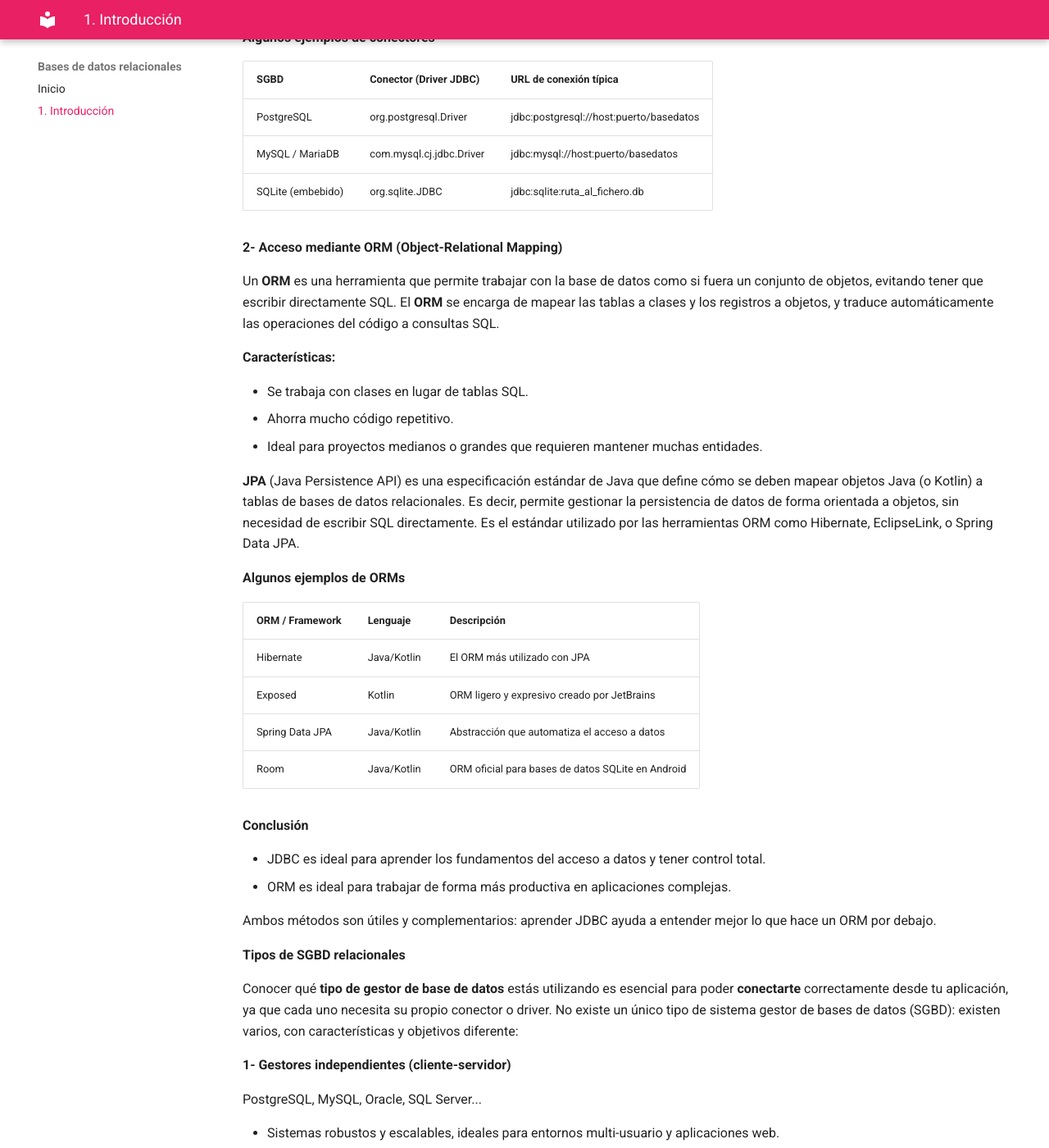
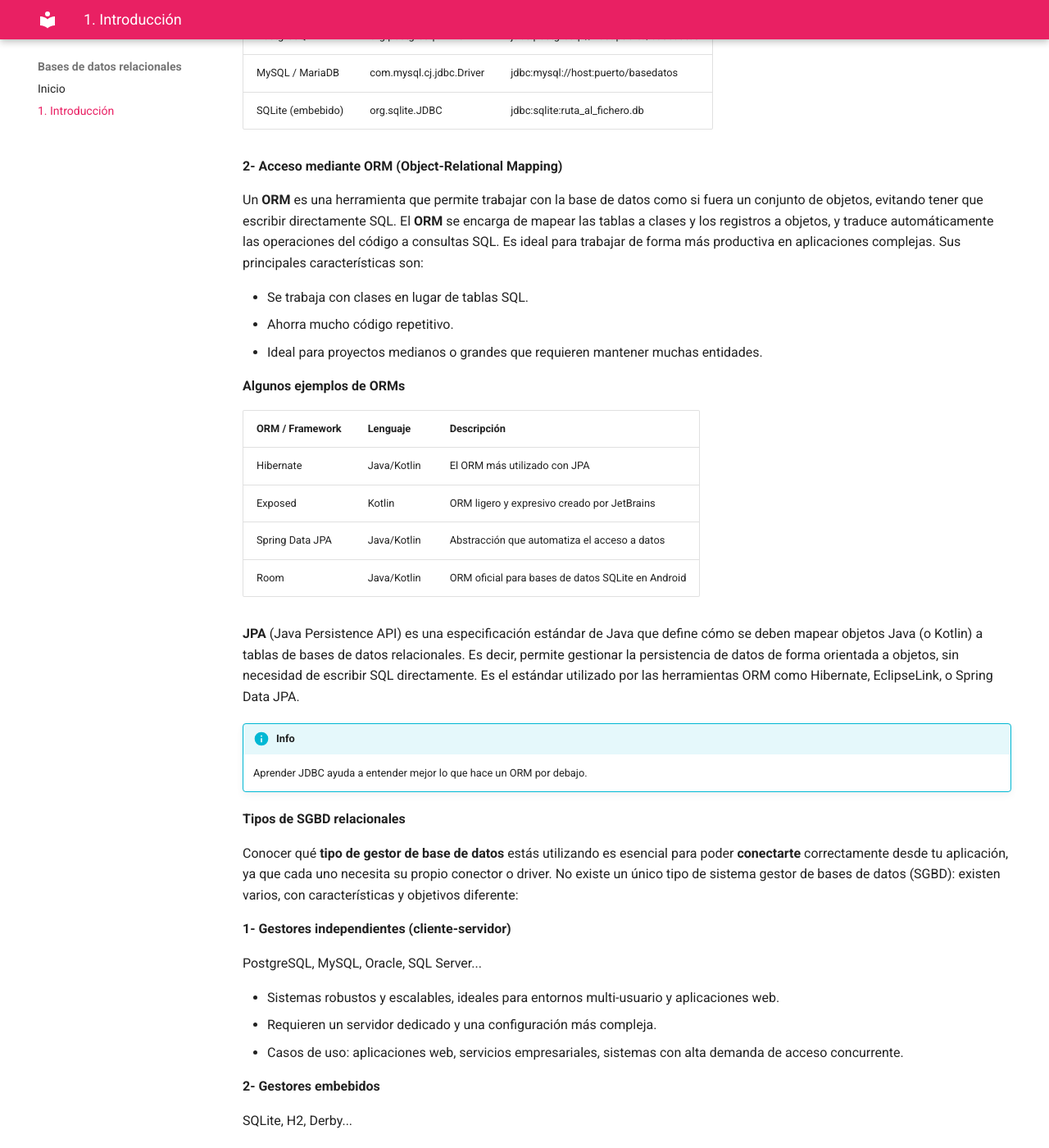
Before and after one commit to bpaterna/AD_BD_REL, an MkDocs documentation site: the page built from docs/introduccion.md, in a window 1280 px wide and 1400 px high, scrolled down 1714 px. Shown: the whole window at 82% size. Built offline with MkDocs 1.6.1 and Material for MkDocs 9.7.7, drawn with Linux system fonts in a browser that asks for light colours; some of the changed lines change nothing that is shown; some of the changed text lies outside the part shown.

Commit message:
Update introduccion.md

```diff
--- a/docs/introduccion.md
+++ b/docs/introduccion.md
@@ -15,13 +15,7 @@
 
 La **Clave primaria (Primary Key)** es una columna (o conjunto de columnas) que **identifica de forma única** cada fila de una tabla. En el ejemplo: `id_cliente` es clave primaria en la tabla `clientes`.
 
-
-**Clave foránea (Foreign Key)**
-
-Es una columna que **hace referencia a una clave primaria de otra tabla** para establecer una relación. Por ejemplo, en otra tabla llamada `facturas`, el campo `id_cliente` puede ser clave foránea que apunta al campo id_clientes de la tabla `clientes`.
-
-
-**Lenguaje SQL**
+La **Clave foránea (Foreign Key)** es una columna que **hace referencia a una clave primaria de otra tabla** para establecer una relación. Por ejemplo, en otra tabla llamada `facturas`, el campo `id_cliente` puede ser clave foránea que apunta al campo id_clientes de la tabla `clientes`.
 
 El lenguaje **SQL (Structured Query Language)** se utiliza para gestionar bases de datos relacionales.
 
@@ -46,9 +40,7 @@
 
 **1-. Acceso mediante conectores (JDBC - Java Database Connectivity)**
 
-**JDBC** es una API estándar de Java (y compatible con Kotlin) que permite conectarse a una base de datos, enviar instrucciones SQL y procesar los resultados manualmente. Es el método de más bajo nivel, pero ofrece un control total sobre lo que ocurre en la base de datos.
-
-**Características:**
+**JDBC** es una API estándar de Java (y compatible con Kotlin) que permite conectarse a una base de datos, enviar instrucciones SQL y procesar los resultados manualmente. Es el método de más bajo nivel, pero ofrece un control total sobre lo que ocurre en la base de datos. Es ideal para aprender los fundamentos del acceso a datos y tener control total. Sus principales características son:
 
  - El programador escribe directamente las consultas SQL.
  - Requiere gestionar manualmente conexiones, sentencias y resultados.
@@ -64,17 +56,11 @@
 
 **2- Acceso mediante ORM (Object-Relational Mapping)**
 
-Un **ORM** es una herramienta que permite trabajar con la base de datos como si fuera un conjunto de objetos, evitando tener que escribir directamente SQL. El **ORM** se encarga de mapear las tablas a clases y los registros a objetos, y traduce automáticamente las operaciones del código a consultas SQL.
-
-**Características:**
+Un **ORM** es una herramienta que permite trabajar con la base de datos como si fuera un conjunto de objetos, evitando tener que escribir directamente SQL. El **ORM** se encarga de mapear las tablas a clases y los registros a objetos, y traduce automáticamente las operaciones del código a consultas SQL. Es ideal para trabajar de forma más productiva en aplicaciones complejas. Sus principales características son:
 
  - Se trabaja con clases en lugar de tablas SQL.
  - Ahorra mucho código repetitivo.
  - Ideal para proyectos medianos o grandes que requieren mantener muchas entidades.
-
-
-**JPA** (Java Persistence API) es una especificación estándar de Java que define cómo se deben mapear objetos Java (o Kotlin) a tablas de bases de datos relacionales. Es decir, permite gestionar la persistencia de datos de forma orientada a objetos, sin necesidad de escribir SQL directamente. Es el estándar utilizado por las herramientas ORM como Hibernate, EclipseLink, o Spring Data JPA.
-
 
 **Algunos ejemplos de ORMs**
 
@@ -85,13 +71,10 @@
 Spring Data JPA|	Java/Kotlin|	Abstracción que automatiza el acceso a datos
 Room|	Java/Kotlin|	ORM oficial para bases de datos SQLite en Android
 
+**JPA** (Java Persistence API) es una especificación estándar de Java que define cómo se deben mapear objetos Java (o Kotlin) a tablas de bases de datos relacionales. Es decir, permite gestionar la persistencia de datos de forma orientada a objetos, sin necesidad de escribir SQL directamente. Es el estándar utilizado por las herramientas ORM como Hibernate, EclipseLink, o Spring Data JPA.
 
-**Conclusión**
-
-- JDBC es ideal para aprender los fundamentos del acceso a datos y tener control total.
-- ORM es ideal para trabajar de forma más productiva en aplicaciones complejas.
-
-Ambos métodos son útiles y complementarios: aprender JDBC ayuda a entender mejor lo que hace un ORM por debajo.
+!!! info
+    Aprender JDBC ayuda a entender mejor lo que hace un ORM por debajo.
 
 **Tipos de SGBD relacionales**
 
```
